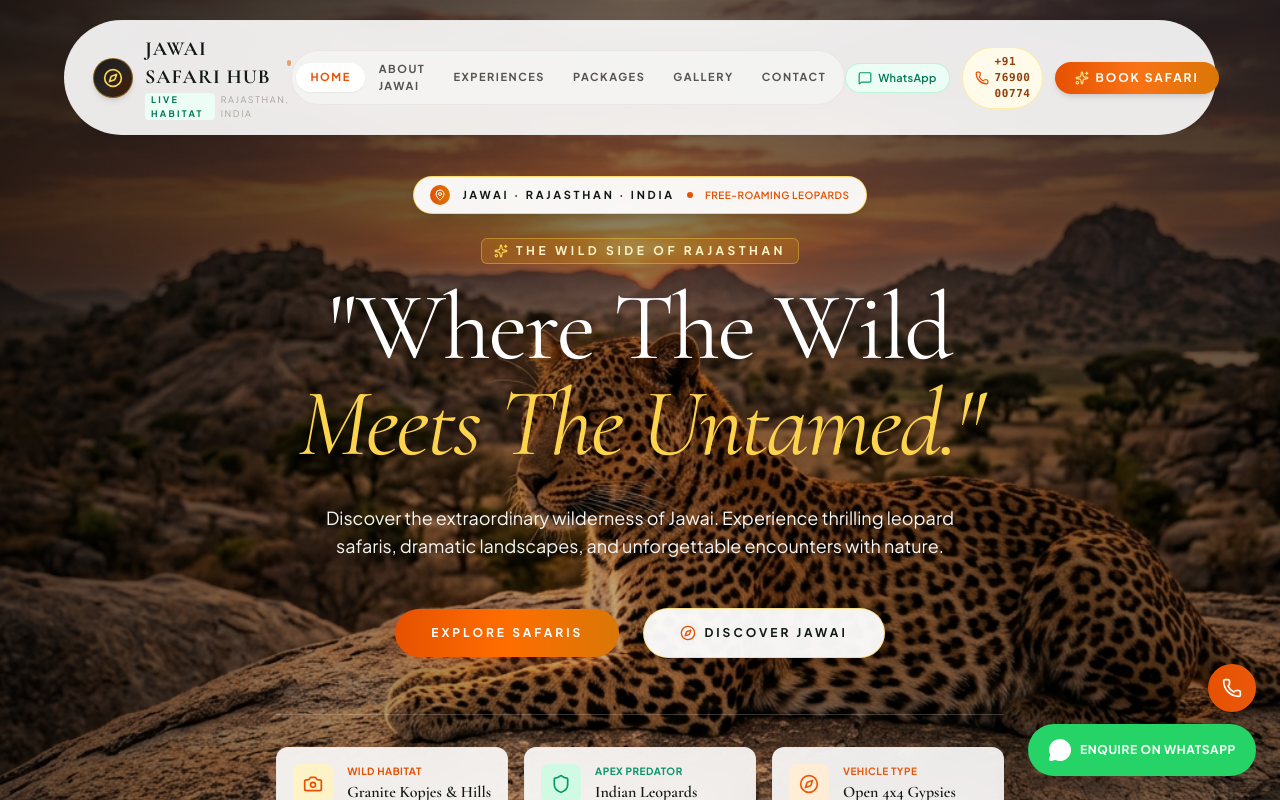
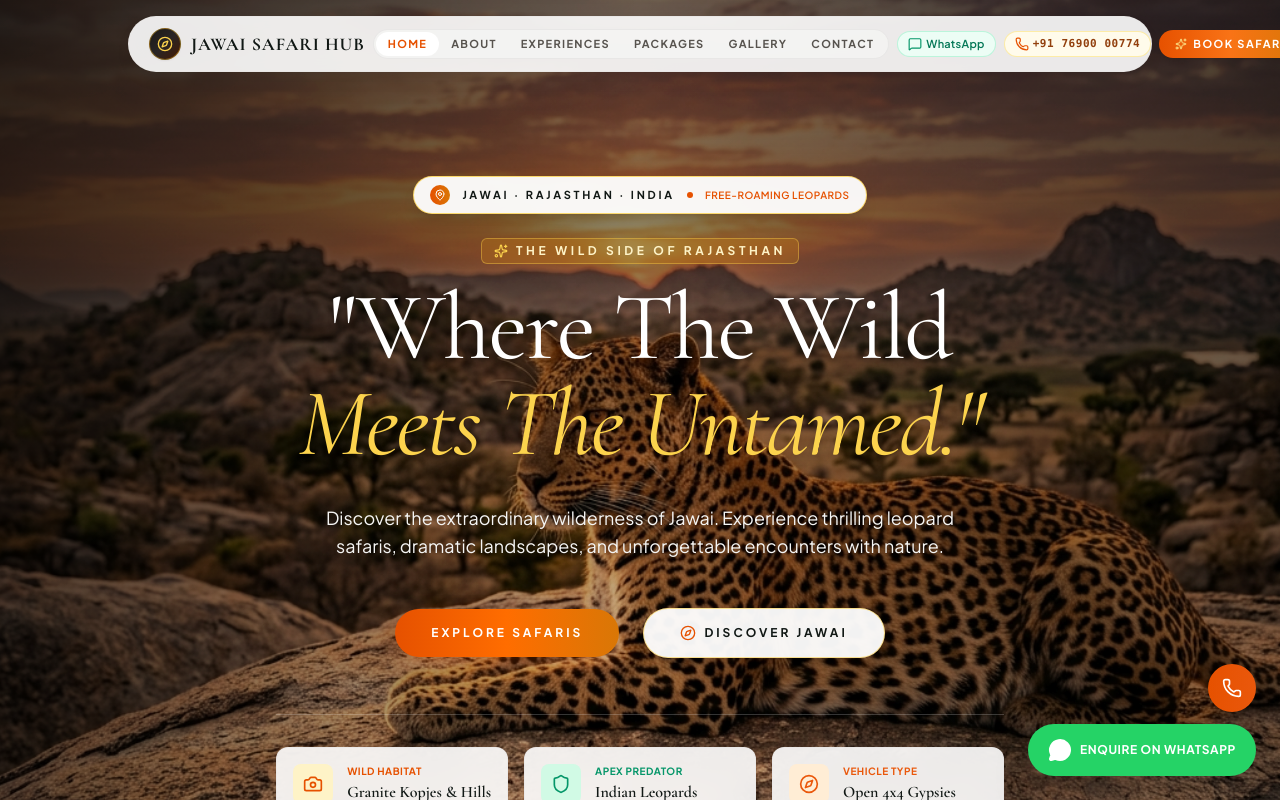
Before and after one commit to Eshbanoliver/jawaisafari, a React (Vite) app: page / in a window 1280 px wide. Shown: the top 800 px of the page. Built offline with nearby package versions, Linux system fonts and the light colour scheme.

Commit message:
fix: make navbar ultra-sleek, compact height and eliminate vertical wrapping

```diff
--- a/src/components/common/Navbar.tsx
+++ b/src/components/common/Navbar.tsx
@@ -15,7 +15,7 @@ export const Navbar: React.FC<NavbarProps> = ({ onOpenBookingModal }) => {
 
   useEffect(() => {
     const handleScroll = () => {
-      if (window.scrollY > 30) {
+      if (window.scrollY > 20) {
         setIsScrolled(true);
       } else {
         setIsScrolled(false);
@@ -41,7 +41,7 @@ export const Navbar: React.FC<NavbarProps> = ({ onOpenBookingModal }) => {
 
   const navLinks = [
     { name: 'Home', href: '#hero', id: 'hero' },
-    { name: 'About Jawai', href: '#about', id: 'about' },
+    { name: 'About', href: '#about', id: 'about' },
     { name: 'Experiences', href: '#experiences', id: 'experiences' },
     { name: 'Packages', href: '#packages', id: 'packages' },
     { name: 'Gallery', href: '#gallery', id: 'gallery' },
@@ -50,47 +50,35 @@ export const Navbar: React.FC<NavbarProps> = ({ onOpenBookingModal }) => {
 
   return (
     <>
-      {/* Floating Island Navigation Container */}
-      <header className="fixed top-3 sm:top-5 left-0 right-0 z-50 px-3 sm:px-6 pointer-events-none transition-all duration-300">
+      {/* Slim Floating Island Navigation Container */}
+      <header className="fixed top-2.5 sm:top-4 left-0 right-0 z-50 px-3 sm:px-6 pointer-events-none transition-all duration-300">
         <div
-          className={`max-w-6xl mx-auto pointer-events-auto transition-all duration-500 rounded-full ${
+          className={`max-w-5xl mx-auto pointer-events-auto transition-all duration-300 rounded-full ${
             isScrolled
-              ? 'bg-white/95 backdrop-blur-xl border border-stone-200/90 shadow-[0_16px_40px_-10px_rgba(17,24,21,0.15)] py-2 sm:py-2.5 px-3.5 sm:px-6'
-              : 'bg-white/90 backdrop-blur-md border border-stone-200/70 shadow-[0_10px_30px_-10px_rgba(17,24,21,0.08)] py-2.5 sm:py-3.5 px-4 sm:px-7'
-          } flex items-center justify-between`}
+              ? 'bg-white/95 backdrop-blur-xl border border-stone-200/90 shadow-[0_10px_30px_-8px_rgba(17,24,21,0.12)] py-1.5 px-3 sm:px-5'
+              : 'bg-white/90 backdrop-blur-md border border-stone-200/70 shadow-[0_8px_25px_-8px_rgba(17,24,21,0.08)] py-1.5 sm:py-2 px-3.5 sm:px-5'
+          } flex items-center justify-between h-12 sm:h-14`}
         >
-          {/* Brand Logo & Crest */}
+          {/* Brand Logo - Strictly Single-Line & Slim */}
           <a
             href="#hero"
-            className="group flex items-center space-x-3 focus:outline-none"
+            className="group flex items-center space-x-2 sm:space-x-2.5 focus:outline-none whitespace-nowrap shrink-0"
             aria-label="Jawai Safari Hub Home"
           >
-            {/* Monogram Crest Emblem */}
-            <div className="w-9 h-9 sm:w-10 sm:h-10 rounded-full bg-gradient-to-br from-stone-900 via-stone-800 to-amber-950 text-amber-300 border border-amber-400/40 flex items-center justify-center shadow-md group-hover:scale-105 transition-transform duration-300 shrink-0">
-              <Compass className="w-4 h-4 sm:w-5 sm:h-5 text-amber-300 group-hover:rotate-45 transition-transform duration-500" />
+            <div className="w-7 h-7 sm:w-8 sm:h-8 rounded-full bg-gradient-to-br from-stone-900 via-stone-800 to-amber-950 text-amber-300 border border-amber-400/40 flex items-center justify-center shadow-sm group-hover:scale-105 transition-transform shrink-0">
+              <Compass className="w-3.5 h-3.5 sm:w-4 sm:h-4 text-amber-300 group-hover:rotate-45 transition-transform duration-500" />
             </div>
 
-            {/* Typography */}
-            <div className="flex flex-col">
-              <div className="flex items-center space-x-1.5">
-                <span className="font-serif text-lg sm:text-xl font-bold tracking-wider text-jawai-text group-hover:text-jawai-amber transition-colors leading-none">
-                  JAWAI SAFARI HUB
-                </span>
-                <span className="w-1.5 h-1.5 rounded-full bg-jawai-amber animate-pulse" />
-              </div>
-              <div className="flex items-center space-x-1.5 mt-0.5">
-                <span className="text-[9px] uppercase tracking-[0.25em] font-bold text-emerald-700 bg-emerald-50 px-1.5 py-0.2 rounded font-sans">
-                  Live Habitat
-                </span>
-                <span className="text-[9px] uppercase tracking-[0.18em] text-stone-400 font-sans hidden sm:inline">
-                  Rajasthan, India
-                </span>
-              </div>
+            <div className="flex items-center space-x-1.5">
+              <span className="font-serif text-base sm:text-lg font-bold tracking-wider text-jawai-text group-hover:text-jawai-amber transition-colors leading-none">
+                JAWAI SAFARI HUB
+              </span>
+              <span className="w-1.5 h-1.5 rounded-full bg-jawai-amber animate-pulse hidden xs:inline" />
             </div>
           </a>
 
-          {/* Desktop Capsule Nav Links */}
-          <nav className="hidden lg:flex items-center bg-stone-100/80 p-1 rounded-full border border-stone-200/80">
+          {/* Desktop Capsule Nav Links - Single Line Compact */}
+          <nav className="hidden lg:flex items-center bg-stone-100/80 p-0.5 rounded-full border border-stone-200/80 mx-2">
             {navLinks.map((link) => {
               const isActive = activeSection === link.id;
 
@@ -98,10 +86,10 @@ export const Navbar: React.FC<NavbarProps> = ({ onOpenBookingModal }) => {
                 <a
                   key={link.name}
                   href={link.href}
-                  className={`text-[11px] uppercase tracking-[0.14em] font-bold px-3.5 py-1.5 rounded-full transition-all duration-300 relative ${
+                  className={`text-[11px] uppercase tracking-[0.12em] font-bold px-3 py-1 rounded-full transition-all duration-200 whitespace-nowrap ${
                     isActive
-                      ? 'bg-white text-jawai-amber shadow-sm'
-                      : 'text-stone-600 hover:text-stone-900 hover:bg-white/60'
+                      ? 'bg-white text-jawai-amber shadow-xs'
+                      : 'text-stone-600 hover:text-stone-950 hover:bg-white/60'
                   }`}
                 >
                   {link.name}
@@ -110,73 +98,73 @@ export const Navbar: React.FC<NavbarProps> = ({ onOpenBookingModal }) => {
             })}
           </nav>
 
-          {/* Action CTAs */}
-          <div className="hidden sm:flex items-center space-x-3">
+          {/* Action CTAs - Slim Single-Line Height */}
+          <div className="hidden sm:flex items-center space-x-2 shrink-0">
             {/* Quick WhatsApp Hotline */}
             <a
               href={getGeneralEnquiryUrl()}
               target="_blank"
               rel="noopener noreferrer"
-              className="p-2 sm:px-3 sm:py-1.5 rounded-full bg-emerald-50 hover:bg-emerald-100 text-emerald-700 border border-emerald-200/70 transition-all flex items-center space-x-1.5 text-xs font-semibold"
+              className="p-1.5 sm:px-2.5 sm:py-1 rounded-full bg-emerald-50 hover:bg-emerald-100 text-emerald-700 border border-emerald-200/70 transition-all flex items-center space-x-1 text-xs font-semibold whitespace-nowrap"
               title="Chat with Safari Desk"
             >
               <MessageSquare className="w-3.5 h-3.5 text-emerald-600 shrink-0" />
-              <span className="hidden md:inline text-[11px] tracking-wide">WhatsApp</span>
+              <span className="text-[11px] tracking-wide hidden md:inline">WhatsApp</span>
             </a>
 
             {/* Quick Call */}
             <a
               href={`tel:${BUSINESS_INFO.phoneRaw}`}
-              className="p-2 sm:px-3 sm:py-1.5 rounded-full bg-amber-50 hover:bg-amber-100 text-amber-800 border border-amber-200/70 transition-all flex items-center space-x-1.5 text-xs font-semibold"
-              title="Direct Call Desk"
+              className="p-1.5 sm:px-2.5 sm:py-1 rounded-full bg-amber-50 hover:bg-amber-100 text-amber-800 border border-amber-200/70 transition-all flex items-center space-x-1 text-xs font-semibold whitespace-nowrap"
+              title={`Call ${BUSINESS_INFO.phone}`}
             >
               <Phone className="w-3.5 h-3.5 text-jawai-amber shrink-0" />
-              <span className="hidden xl:inline text-[11px] tracking-wider font-mono">{BUSINESS_INFO.phone}</span>
+              <span className="text-[11px] tracking-wider font-mono hidden xl:inline">{BUSINESS_INFO.phone}</span>
             </a>
 
             {/* Book Safari Expedition Button */}
             <button
               onClick={onOpenBookingModal}
-              className="px-4 sm:px-5 py-2 bg-gradient-to-r from-jawai-amber via-orange-500 to-amber-600 hover:from-orange-600 hover:to-jawai-amber text-white font-sans text-xs font-bold uppercase tracking-[0.16em] transition-all duration-300 shadow-md hover:shadow-vibrant-glow hover:scale-105 active:scale-95 rounded-full flex items-center space-x-1.5 shrink-0"
+              className="px-3.5 sm:px-4 py-1.5 bg-gradient-to-r from-jawai-amber via-orange-500 to-amber-600 hover:from-orange-600 hover:to-jawai-amber text-white font-sans text-[11px] font-bold uppercase tracking-[0.14em] transition-all duration-300 shadow-sm hover:shadow-vibrant-glow hover:scale-105 active:scale-95 rounded-full flex items-center space-x-1.5 shrink-0 whitespace-nowrap"
             >
-              <Sparkles className="w-3.5 h-3.5 text-amber-200" />
+              <Sparkles className="w-3 h-3 text-amber-200" />
               <span>Book Safari</span>
             </button>
           </div>
 
           {/* Mobile Right Controls */}
-          <div className="flex items-center space-x-2 sm:hidden">
+          <div className="flex items-center space-x-1.5 sm:hidden">
             <button
               onClick={onOpenBookingModal}
-              className="px-3 py-1.5 bg-gradient-to-r from-jawai-amber to-jawai-terracotta text-white font-sans text-[11px] font-bold uppercase tracking-wider rounded-full shadow-sm"
+              className="px-2.5 py-1 bg-gradient-to-r from-jawai-amber to-jawai-terracotta text-white font-sans text-[10px] font-bold uppercase tracking-wider rounded-full shadow-xs"
             >
               Book
             </button>
 
             <button
               onClick={() => setIsMobileMenuOpen(!isMobileMenuOpen)}
-              className="p-2 text-stone-700 hover:text-jawai-amber rounded-full bg-stone-100 border border-stone-200 focus:outline-none"
+              className="p-1.5 text-stone-700 hover:text-jawai-amber rounded-full bg-stone-100 border border-stone-200 focus:outline-none"
               aria-label="Toggle navigation menu"
             >
               {isMobileMenuOpen ? (
-                <X className="w-5 h-5" />
+                <X className="w-4 h-4" />
               ) : (
-                <Menu className="w-5 h-5" />
+                <Menu className="w-4 h-4" />
               )}
             </button>
           </div>
 
           {/* Tablet Hamburger (hidden on lg and mobile) */}
-          <div className="hidden sm:flex lg:hidden items-center ml-2">
+          <div className="hidden sm:flex lg:hidden items-center ml-1.5">
             <button
               onClick={() => setIsMobileMenuOpen(!isMobileMenuOpen)}
-              className="p-2 text-stone-700 hover:text-jawai-amber rounded-full bg-stone-100 border border-stone-200 focus:outline-none"
+              className="p-1.5 text-stone-700 hover:text-jawai-amber rounded-full bg-stone-100 border border-stone-200 focus:outline-none"
               aria-label="Toggle navigation menu"
             >
               {isMobileMenuOpen ? (
-                <X className="w-5 h-5" />
+                <X className="w-4 h-4" />
               ) : (
-                <Menu className="w-5 h-5" />
+                <Menu className="w-4 h-4" />
               )}
             </button>
           </div>
@@ -190,8 +178,8 @@ export const Navbar: React.FC<NavbarProps> = ({ onOpenBookingModal }) => {
             initial={{ opacity: 0 }}
             animate={{ opacity: 1 }}
             exit={{ opacity: 0 }}
-            transition={{ duration: 0.25 }}
-            className="fixed inset-0 z-50 bg-black/60 backdrop-blur-md flex justify-end"
+            transition={{ duration: 0.2 }}
+            className="fixed inset-0 z-50 bg-black/60 backdrop-blur-md flex justify-end pointer-events-auto"
             onClick={() => setIsMobileMenuOpen(false)}
           >
             <motion.div
@@ -203,13 +191,13 @@ export const Navbar: React.FC<NavbarProps> = ({ onOpenBookingModal }) => {
               className="w-full max-w-sm bg-white h-full shadow-2xl flex flex-col justify-between p-6 sm:p-8 overflow-y-auto"
             >
               {/* Drawer Top Header */}
-              <div className="flex items-center justify-between border-b border-stone-200 pb-5">
+              <div className="flex items-center justify-between border-b border-stone-200 pb-4">
                 <div className="flex items-center space-x-2.5">
-                  <div className="w-8 h-8 rounded-full bg-gradient-to-br from-stone-900 to-amber-950 text-amber-300 flex items-center justify-center font-bold">
-                    <Compass className="w-4 h-4 text-amber-300" />
+                  <div className="w-7 h-7 rounded-full bg-gradient-to-br from-stone-900 to-amber-950 text-amber-300 flex items-center justify-center font-bold">
+                    <Compass className="w-3.5 h-3.5 text-amber-300" />
                   </div>
                   <div>
-                    <span className="font-serif text-lg font-bold tracking-wider text-jawai-text block leading-tight">
+                    <span className="font-serif text-base font-bold tracking-wider text-jawai-text block leading-tight">
                       JAWAI SAFARI HUB
                     </span>
                     <span className="text-[9px] uppercase tracking-[0.2em] text-jawai-amber font-bold">
@@ -220,7 +208,7 @@ export const Navbar: React.FC<NavbarProps> = ({ onOpenBookingModal }) => {
 
                 <button
                   onClick={() => setIsMobileMenuOpen(false)}
-                  className="p-2 text-stone-500 hover:text-stone-800 rounded-full hover:bg-stone-100"
+                  className="p-1.5 text-stone-500 hover:text-stone-800 rounded-full hover:bg-stone-100"
                   aria-label="Close menu"
                 >
                   <X className="w-5 h-5" />
@@ -228,7 +216,7 @@ export const Navbar: React.FC<NavbarProps> = ({ onOpenBookingModal }) => {
               </div>
 
               {/* Navigation Links with Micro-Cards */}
-              <div className="flex flex-col space-y-2 py-6 my-auto">
+              <div className="flex flex-col space-y-1.5 py-6 my-auto">
                 <span className="text-[10px] uppercase tracking-[0.25em] text-stone-400 font-bold mb-1 px-3">
                   Expedition Index
                 </span>
@@ -237,31 +225,31 @@ export const Navbar: React.FC<NavbarProps> = ({ onOpenBookingModal }) => {
                     key={link.name}
                     href={link.href}
                     onClick={() => setIsMobileMenuOpen(false)}
-                    className="flex items-center justify-between px-3.5 py-3 rounded-xl hover:bg-amber-50 text-stone-800 hover:text-jawai-amber transition-colors group"
+                    className="flex items-center justify-between px-3.5 py-2.5 rounded-xl hover:bg-amber-50 text-stone-800 hover:text-jawai-amber transition-colors group"
                   >
-                    <span className="font-serif text-xl tracking-wide font-normal group-hover:font-semibold">
-                      {link.name}
+                    <span className="font-serif text-lg tracking-wide font-normal group-hover:font-semibold">
+                      {link.name === 'About' ? 'About Jawai' : link.name}
                     </span>
                     <div className="flex items-center space-x-2">
                       <span className="text-[10px] font-sans font-bold text-stone-400 group-hover:text-jawai-amber">
                         0{idx + 1}
                       </span>
-                      <ArrowUpRight className="w-4 h-4 text-stone-300 group-hover:text-jawai-amber transition-transform group-hover:translate-x-0.5 group-hover:-translate-y-0.5" />
+                      <ArrowUpRight className="w-3.5 h-3.5 text-stone-300 group-hover:text-jawai-amber transition-transform group-hover:translate-x-0.5 group-hover:-translate-y-0.5" />
                     </div>
                   </a>
                 ))}
               </div>
 
               {/* Drawer Bottom Actions */}
-              <div className="space-y-3 pt-6 border-t border-stone-200">
+              <div className="space-y-3 pt-4 border-t border-stone-200">
                 <button
                   onClick={() => {
                     setIsMobileMenuOpen(false);
                     onOpenBookingModal();
                   }}
-                  className="w-full py-3.5 bg-gradient-to-r from-jawai-amber via-orange-500 to-amber-600 text-white text-center font-sans text-xs font-bold uppercase tracking-[0.18em] rounded-xl shadow-vibrant-glow flex items-center justify-center space-x-2"
+                  className="w-full py-3 bg-gradient-to-r from-jawai-amber via-orange-500 to-amber-600 text-white text-center font-sans text-xs font-bold uppercase tracking-[0.16em] rounded-xl shadow-vibrant-glow flex items-center justify-center space-x-1.5"
                 >
-                  <Sparkles className="w-4 h-4 text-amber-200" />
+                  <Sparkles className="w-3.5 h-3.5 text-amber-200" />
                   <span>Book Your Safari</span>
                 </button>
 
@@ -270,7 +258,7 @@ export const Navbar: React.FC<NavbarProps> = ({ onOpenBookingModal }) => {
                     href={getGeneralEnquiryUrl()}
                     target="_blank"
                     rel="noopener noreferrer"
-                    className="py-2.5 px-3 bg-emerald-50 text-emerald-700 border border-emerald-200 rounded-xl text-center text-xs font-bold uppercase tracking-wider flex items-center justify-center space-x-1.5"
+                    className="py-2 px-3 bg-emerald-50 text-emerald-700 border border-emerald-200 rounded-xl text-center text-xs font-bold uppercase tracking-wider flex items-center justify-center space-x-1.5"
                   >
                     <MessageSquare className="w-3.5 h-3.5 text-emerald-600" />
                     <span>WhatsApp</span>
@@ -278,16 +266,16 @@ export const Navbar: React.FC<NavbarProps> = ({ onOpenBookingModal }) => {
 
                   <a
                     href={`tel:${BUSINESS_INFO.phoneRaw}`}
-                    className="py-2.5 px-3 bg-stone-100 hover:bg-amber-50 text-stone-800 border border-stone-200 rounded-xl text-center text-xs font-bold uppercase tracking-wider flex items-center justify-center space-x-1.5"
+                    className="py-2 px-3 bg-stone-100 hover:bg-amber-50 text-stone-800 border border-stone-200 rounded-xl text-center text-xs font-bold uppercase tracking-wider flex items-center justify-center space-x-1.5"
                   >
                     <Phone className="w-3.5 h-3.5 text-jawai-amber" />
                     <span>Call Desk</span>
                   </a>
                 </div>
 
-                <div className="flex items-center justify-center space-x-1.5 pt-2 text-[10px] text-stone-500 uppercase tracking-widest">
+                <div className="flex items-center justify-center space-x-1.5 pt-1 text-[10px] text-stone-500 uppercase tracking-widest">
                   <MapPin className="w-3 h-3 text-jawai-amber" />
-                  <span>Jawai · Pali District · Rajasthan</span>
+                  <span>Jawai · Rajasthan · India</span>
                 </div>
               </div>
             </motion.div>
```
